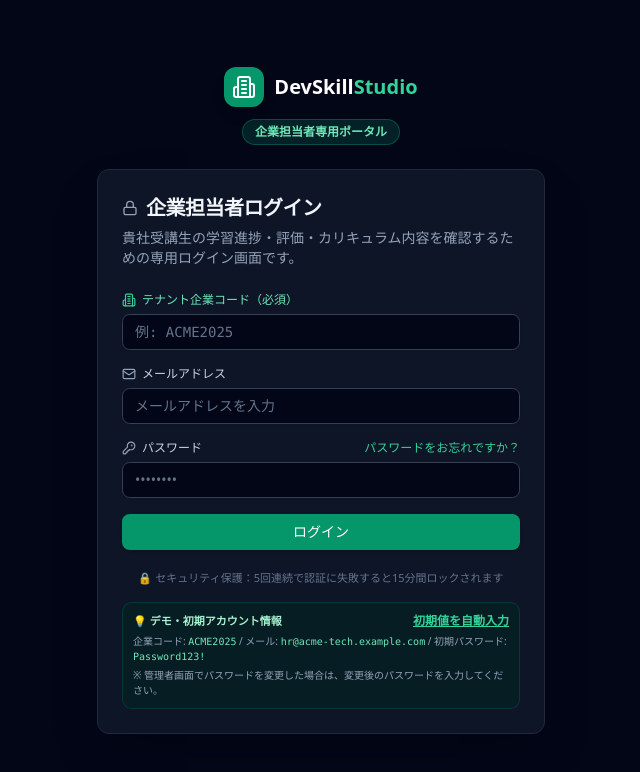
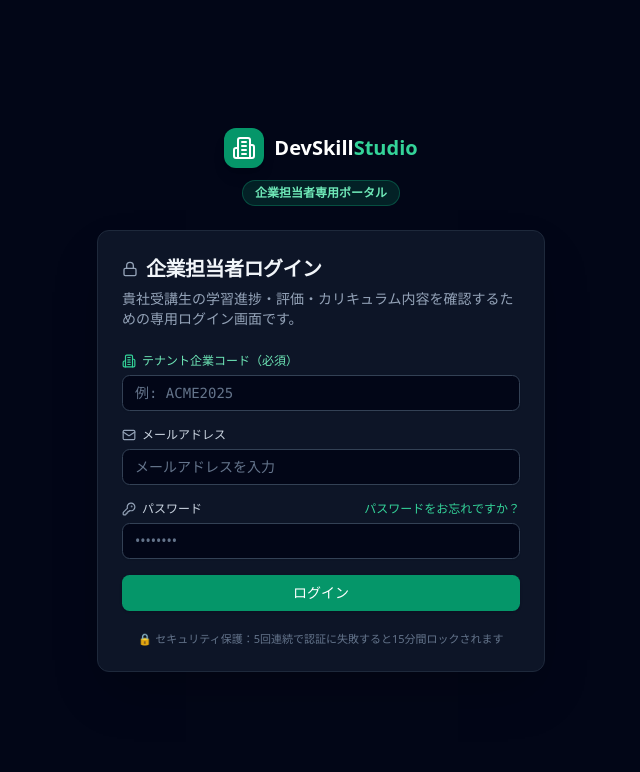
Before and after one commit to ShoukiYano/java-learning-system, a Next.js app: page /company/login in a window 1280 px wide. Shown: the top 772 px of the page, without its empty margins (319-959 px from the left). Built offline with nearby package versions, Linux system fonts and the light colour scheme.

Commit message:
login form delete unnecessary parts

```diff
--- a/src/components/auth/role-login-form.tsx
+++ b/src/components/auth/role-login-form.tsx
@@ -380,54 +380,6 @@ export function RoleLoginForm({
                     🔒 セキュリティ保護：5回連続で認証に失敗すると15分間ロックされます
                   </p>
                 )}
-
-                {/* デモ・開発環境用クイック入力アシスト */}
-                {expectedRole === "company" && (
-                  <div className="mt-3 p-2.5 rounded-lg bg-emerald-950/40 border border-emerald-800/40 text-[11px] text-emerald-300 space-y-1">
-                    <div className="flex items-center justify-between">
-                      <span className="font-semibold text-emerald-200">💡 デモ・初期アカウント情報</span>
-                      <button
-                        type="button"
-                        onClick={() => {
-                          setCompanyCode("ACME2025");
-                          setEmail("hr@acme-tech.example.com");
-                          setPassword("Password123!");
-                        }}
-                        className="text-xs text-emerald-400 hover:text-emerald-200 underline font-semibold cursor-pointer"
-                      >
-                        初期値を自動入力
-                      </button>
-                    </div>
-                    <div className="text-slate-400 text-[10px]">
-                      企業コード: <span className="text-emerald-300 font-mono">ACME2025</span> / メール: <span className="text-emerald-300 font-mono">hr@acme-tech.example.com</span> / 初期パスワード: <span className="text-emerald-300 font-mono">Password123!</span>
-                    </div>
-                    <div className="text-slate-400 text-[10px]">
-                      ※ 管理者画面でパスワードを変更した場合は、変更後のパスワードを入力してください。
-                    </div>
-                  </div>
-                )}
-
-                {expectedRole === "admin" && (
-                  <div className="mt-3 p-2.5 rounded-lg bg-indigo-950/40 border border-indigo-800/40 text-[11px] text-indigo-300 space-y-1">
-                    <div className="flex items-center justify-between">
-                      <span className="font-semibold text-indigo-200">💡 デモ・管理者アカウント情報</span>
-                      <button
-                        type="button"
-                        onClick={() => {
-                          setEmail("admin@example.com");
-                          setPassword("AdminPass2025!");
-                          setAdminPin("778899");
-                        }}
-                        className="text-xs text-indigo-400 hover:text-indigo-200 underline font-semibold cursor-pointer"
-                      >
-                        初期値を自動入力
-                      </button>
-                    </div>
-                    <div className="text-slate-400 text-[10px]">
-                      メール: <span className="text-indigo-300 font-mono">admin@example.com</span> / PW: <span className="text-indigo-300 font-mono">AdminPass2025!</span> / PIN: <span className="text-indigo-300 font-mono">778899</span>
-                    </div>
-                  </div>
-                )}
               </form>
             ) : (
               <form onSubmit={handlePasswordReset} className="space-y-4">
```
